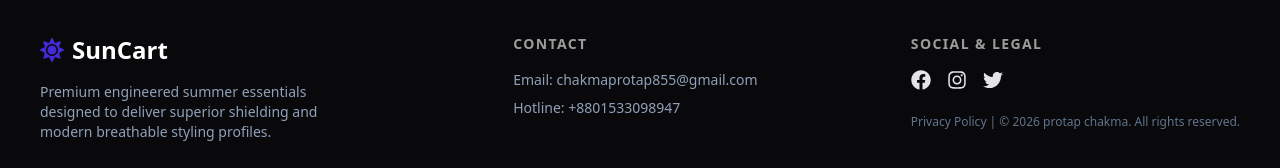
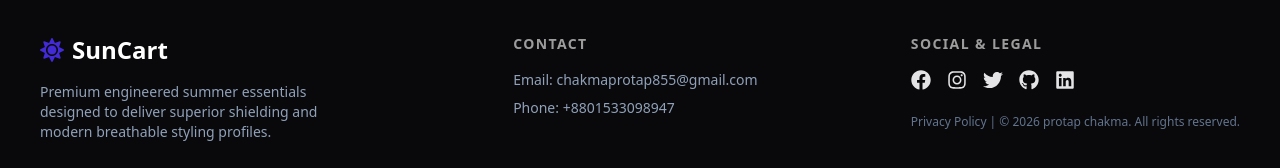
Before and after one commit to coderprotap67/ph-asg-8, a Next.js app: page / in a window 1280 px wide. Shown: the part 1859-2027 px from the top of the page. Built offline with nearby package versions, Linux system fonts and the light colour scheme.

Commit message:
footer update

```diff
--- a/src/components/Footer.jsx
+++ b/src/components/Footer.jsx
@@ -1,4 +1,4 @@
-import { FaFacebook, FaInstagram, FaTwitter, FaSun } from "react-icons/fa";
+import { FaFacebook, FaInstagram, FaTwitter, FaSun, FaGithub, FaLinkedin } from "react-icons/fa";
 
 export default function Footer() {
   return (
@@ -10,17 +10,58 @@ export default function Footer() {
         </div>
         <p className="text-slate-400 max-w-xs">Premium engineered summer essentials designed to deliver superior shielding and modern breathable styling profiles.</p>
       </aside>
+
       <nav>
         <h6 className="footer-title text-white tracking-widest">Contact</h6>
         <p className="text-slate-400">Email: chakmaprotap855@gmail.com</p>
-        <p className="text-slate-400">Hotline: +8801533098947</p>
+        <p className="text-slate-400">Phone: +8801533098947</p>
       </nav>
+
       <nav>
         <h6 className="footer-title text-white tracking-widest">Social & Legal</h6>
         <div className="grid grid-flow-col gap-4 text-xl">
-          <a className="hover:text-primary transition-colors cursor-pointer"><FaFacebook /></a>
-          <a className="hover:text-primary transition-colors cursor-pointer"><FaInstagram /></a>
-          <a className="hover:text-primary transition-colors cursor-pointer"><FaTwitter /></a>
+          <a
+            href="https://www.facebook.com/protap.chakma.54"
+            target="_blank"
+            rel="noopener noreferrer"
+            className="hover:text-primary transition-colors cursor-pointer"
+          >
+            <FaFacebook />
+          </a>
+          <a
+            href="https://www.instagram.com/protap_chakma"
+            target="_blank"
+            rel="noopener noreferrer"
+            className="hover:text-primary transition-colors cursor-pointer"
+          >
+            <FaInstagram />
+          </a>
+
+          <a
+            href="https://twitter.com/protap_chakma"
+            target="_blank"
+            rel="noopener noreferrer"
+            className="hover:text-primary transition-colors cursor-pointer"
+          >
+            <FaTwitter />
+          </a>
+
+          <a
+            href="https://github.com/coderprotap67"
+            target="_blank"
+            rel="noopener noreferrer"
+            className="hover:text-primary transition-colors cursor-pointer"
+          >
+            <FaGithub />
+          </a>
+          <a
+            href="https://www.linkedin.com/in/protap-chakma-53185630a/"
+            target="_blank"
+            rel="noopener noreferrer"
+            className="hover:text-primary transition-colors cursor-pointer"
+          >
+            <FaLinkedin />
+          </a>
         </div>
         <p className="text-xs text-slate-500 mt-4">Privacy Policy | © 2026 protap chakma. All rights reserved.</p>
       </nav>
```
